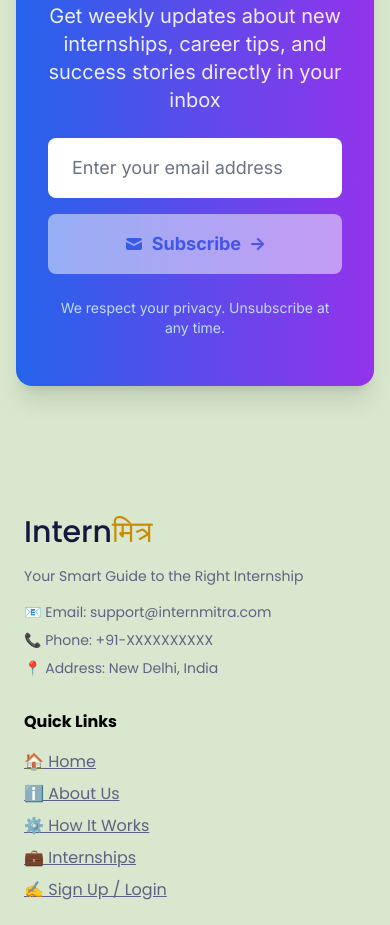
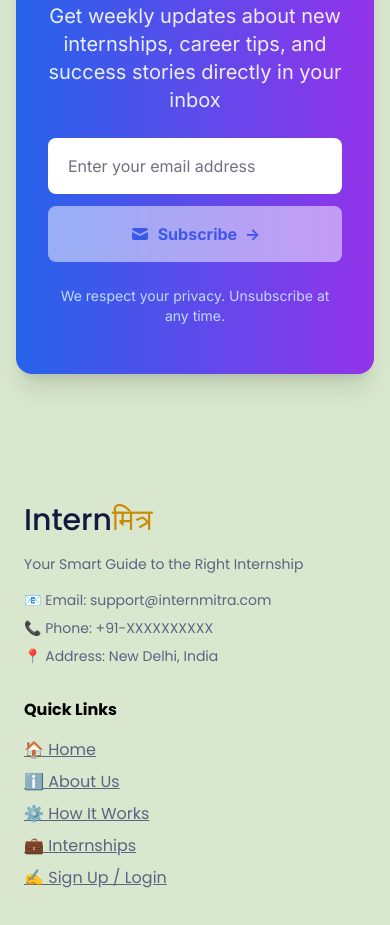
Before and after one commit to dev375506-design/ab-ni-hua-to-ni-kruga, a React (Vite) app: page / in a window 390 px wide. Shown: the part 9220-10145 px from the top of the page. Built offline with nearby package versions, Linux system fonts and the light colour scheme; a web font is replaced by a local one.

Commit message:
Updated project files

```diff
--- a/client/pages/Dashboard.tsx
+++ b/client/pages/Dashboard.tsx
@@ -85,7 +85,7 @@ export default function Dashboard() {
                   </svg>
                 </Button>
               </SheetTrigger>
-              <SheetContent side="left" className="w-[300px] sm:w-[360px] bg-intern-bg">
+              <SheetContent side="left" className="w-[85vw] sm:w-[360px] bg-intern-bg">
                 <SheetHeader>
                   <SheetTitle className="font-poppins">Menu</SheetTitle>
                 </SheetHeader>
--- a/client/pages/Index.tsx
+++ b/client/pages/Index.tsx
@@ -159,7 +159,7 @@ export default function Index() {
                 whileHover={{ scale: 1.05 }}
                 transition={{ type: "spring", stiffness: 400, damping: 10 }}
               >
-                {t("nav.about")}
+                {t("nav.internships")}
               </motion.button>
               <motion.button
                 onClick={() => scrollToSection("how-it-works")}
@@ -175,7 +175,7 @@ export default function Index() {
                 whileHover={{ scale: 1.05 }}
                 transition={{ type: "spring", stiffness: 400, damping: 10 }}
               >
-                {t("nav.internships")}
+                {t("nav.about")}
               </motion.button>
               <motion.button
                 onClick={() => setIsLoginOpen(true)}
@@ -1058,19 +1058,19 @@ export default function Index() {
                   Get weekly updates about new internships, career tips, and
                   success stories directly in your inbox
                 </p>
-                <div className="flex flex-col lg:flex-row gap-4 max-w-lg mx-auto">
+                <div className="grid grid-cols-1 sm:grid-cols-[1fr_auto] gap-3 sm:gap-4 max-w-xl mx-auto w-full">
                   <input
                     type="email"
                     placeholder="Enter your email address"
                     value={email}
                     onChange={(e) => setEmail(e.target.value)}
-                    className="flex-1 px-6 py-4 text-lg rounded-lg text-gray-800 placeholder:text-gray-500 focus:outline-none focus:ring-2 focus:ring-white"
+                    className="w-full px-5 py-4 text-base sm:text-lg rounded-lg text-gray-800 placeholder:text-gray-500 focus:outline-none focus:ring-2 focus:ring-white"
                     disabled={isLoading}
                   />
                   <button
                     onClick={handleSubscribe}
                     disabled={isLoading || !email.trim()}
-                    className="bg-white text-blue-600 hover:bg-gray-100 px-8 py-4 text-lg font-bold rounded-lg transition-all disabled:opacity-50 disabled:cursor-not-allowed inline-flex items-center justify-center gap-2 min-w-40"
+                    className="bg-white text-blue-600 hover:bg-gray-100 px-6 sm:px-8 py-4 text-base sm:text-lg font-bold rounded-lg transition-all disabled:opacity-50 disabled:cursor-not-allowed inline-flex items-center justify-center gap-2"
                   >
                     {isLoading ? (
                       <>
```
